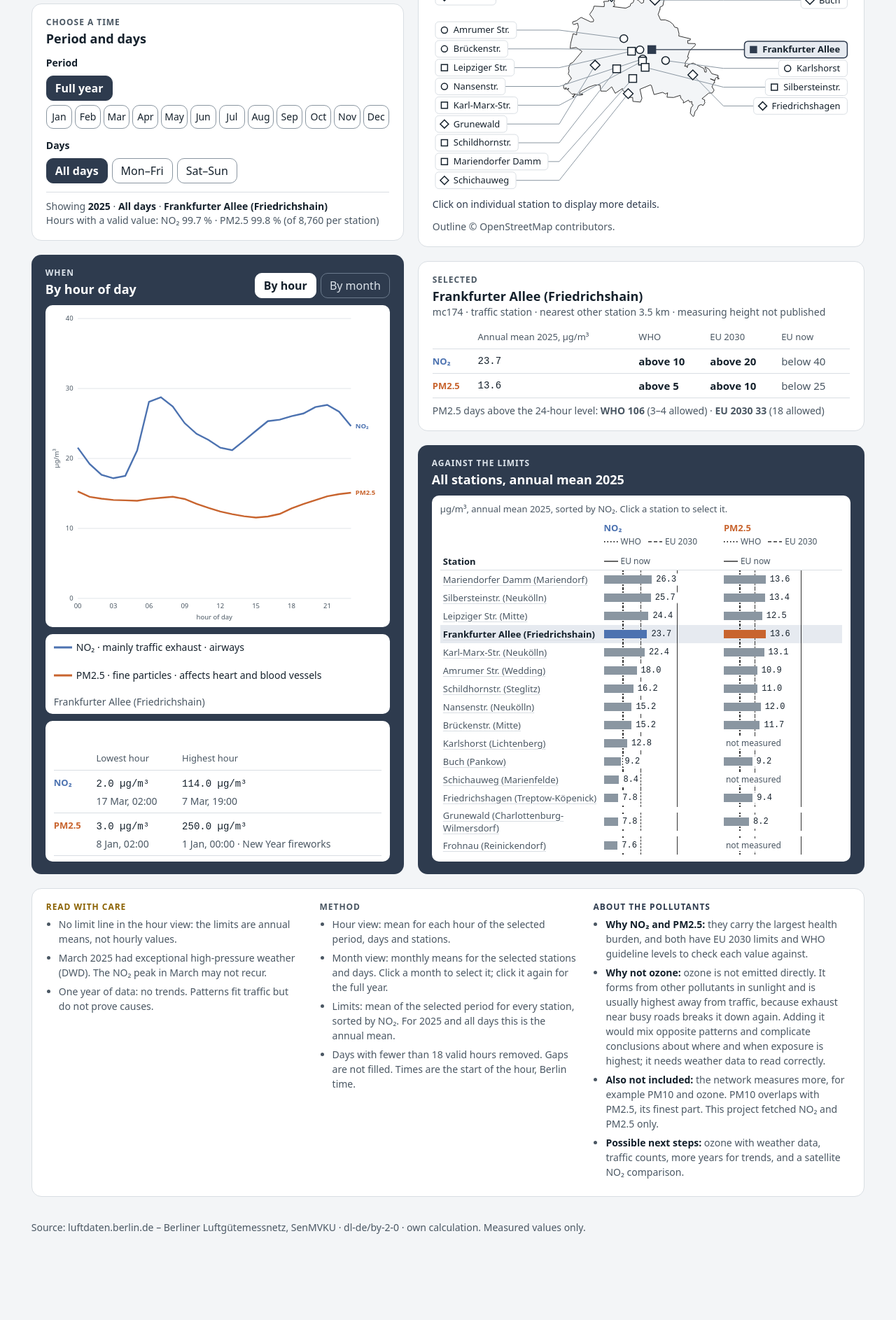
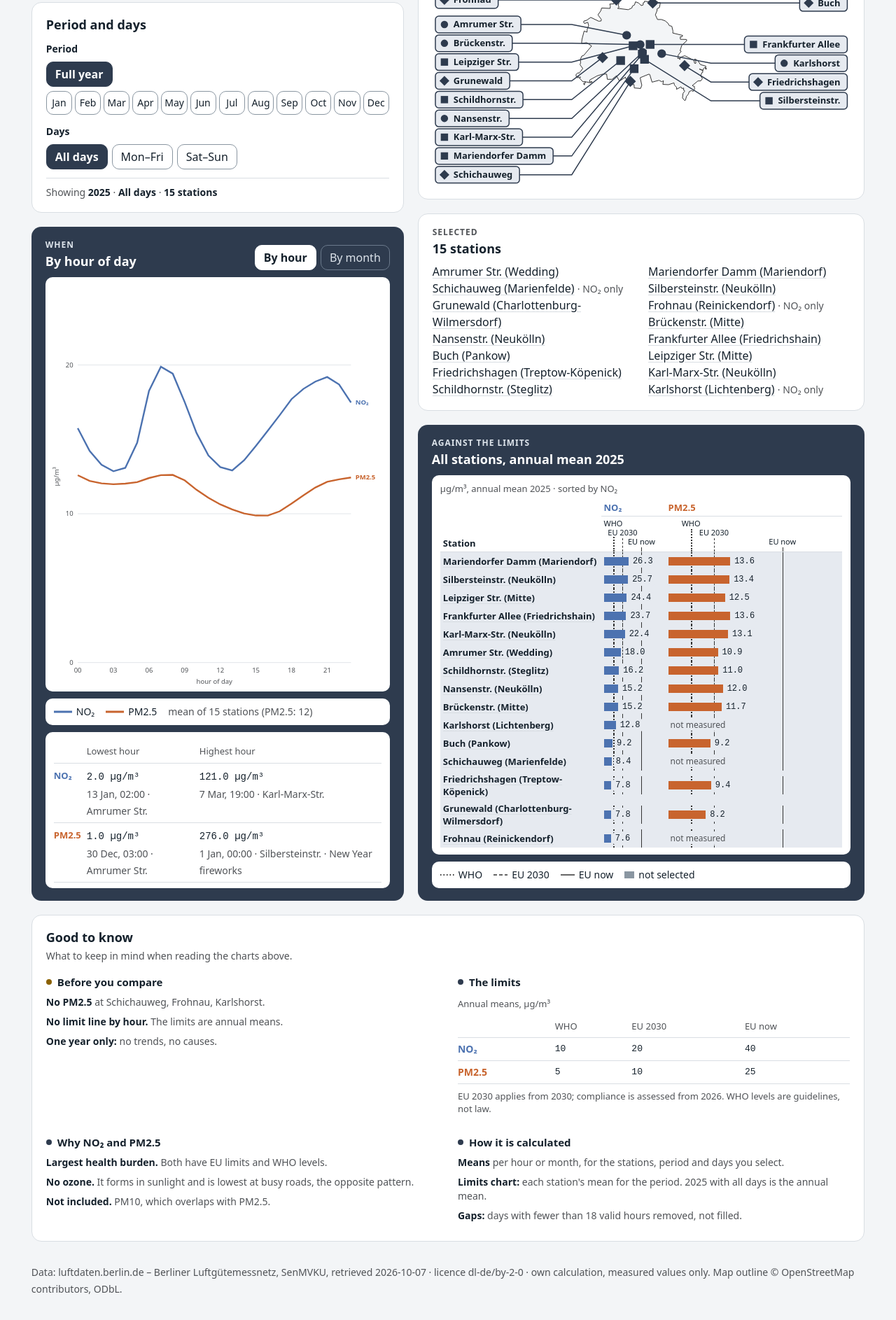
Before and after one commit to petrakuhnle/Air_Quality_Project, a plain HTML site: page app/index.html in a window 1280 px wide. Shown: the part 273-2159 px from the top of the page at 70% size. Before the commit the page ends 2071 px from the top, so only its background shows below. Drawn offline with Linux system fonts and the light colour scheme.

Commit message:
index: Design changes to improve clarity and usability

```diff
--- a/app/index.html
+++ b/app/index.html
@@ -14,7 +14,7 @@
   --frame: #2E3B4E;       /* dark grey blue around charts */
   --on-frame: #DCE3EA;    /* text on the frame, 8.8:1 */
   --ink: #15212C;         /* text */
-  --secondary: #4A5763;   /* secondary text, 7.4:1 on white */
+  --secondary: #505357;   /* secondary text, neutral grey, 7.9:1 on white */
   --line: #D9DEE3;        /* borders, gridlines */
   --select: #2E3B4E;      /* interface: selection, actions, focus, 11.7:1 on white */
   --select-tint: #E6EAF0; /* selected rows and labels */
@@ -120,6 +120,8 @@ table.limits tr.on { background: var(--select-tint); }
 .bar .val { position: absolute; top: 1px; font-family: "IBM Plex Mono", ui-monospace, monospace; font-size: 12px; line-height: 18px;
             color: var(--ink); background: var(--surface); padding: 0 3px; border-radius: 3px; z-index: 1; }
 tr.on .bar .val { background: var(--select-tint); }
+.refname { position: absolute; transform: translateX(-50%); font-size: 11px; line-height: 13px; font-weight: 400;
+           color: var(--ink); background: var(--surface); padding: 0 2px; white-space: nowrap; }
 .bar .na { position: relative; z-index: 1; font-size: 12px; color: var(--secondary); background: var(--surface); padding: 0 3px; }
 tr.on .bar .na { background: var(--select-tint); }
 
@@ -130,29 +132,41 @@ tr.on .bar .na { background: var(--select-tint); }
 .label-btn:hover .lbg { stroke: var(--select); }
 .label-btn:focus { outline: none; }
 .label-btn:focus-visible .lbg { stroke: var(--select); stroke-width: 3; }
-.mapfoot { display: flex; justify-content: space-between; gap: 12px; flex-wrap: wrap; margin-top: 8px; }
+#group-note { margin: 8px 0 0; }
+/* All and None are secondary to the station types */
+#groups .quiet { color: var(--secondary); border-color: var(--line); }
+#groups .quiet[aria-pressed="true"] { color: #fff; border-color: var(--select); }
 
 /* Notes at the bottom: quiet, typed by a coloured tag only */
-.notes { display: grid; grid-template-columns: repeat(3, minmax(0, 1fr)); gap: 24px; }
-.notes h3 { font-size: 12px; line-height: 16px; letter-spacing: .08em; text-transform: uppercase; margin: 0 0 6px; }
-.notes ul { margin: 0; padding-left: 18px; font-size: 14px; line-height: 21px; color: var(--secondary); }
-.notes li { margin-bottom: 6px; }
-.notes .care h3 { color: var(--care); }
-.notes .method h3 { color: var(--secondary); }
-.notes .about h3 { color: var(--select); }
+#s-notes .lead { margin: 2px 0 14px; font-size: 14px; color: var(--secondary); }
+.notes { display: grid; grid-template-columns: repeat(4, minmax(0, 1fr)); gap: 28px; }
+.note-col h3 { display: flex; align-items: center; gap: 8px; font-size: 15px; line-height: 22px; margin: 0 0 8px; color: var(--ink); }
+.note-col .dot { width: 8px; height: 8px; border-radius: 50%; background: var(--select); flex: none; }
+.note-col.care .dot { background: var(--care); }
+.notes ul { margin: 0; padding-left: 0; list-style: none; font-size: 14px; line-height: 20px; color: var(--secondary); }
+.notes li { margin-bottom: 8px; }
 .notes b { color: var(--ink); }
+.notes .fine { margin: 8px 0 0; font-size: 13px; line-height: 18px; color: var(--secondary); }
+table.levels { border-collapse: collapse; font-size: 14px; width: 100%; }
+table.levels caption { text-align: left; font-size: 13px; color: var(--secondary); padding-bottom: 4px; }
+table.levels th, table.levels td { padding: 4px 6px 4px 0; border-bottom: 1px solid var(--line); text-align: left; }
+table.levels thead th, table.levels tr:first-child th { font-weight: 400; font-size: 13px; color: var(--secondary); }
+table.levels td { font-family: "IBM Plex Mono", ui-monospace, monospace; font-size: 13px; color: var(--ink); }
+table.levels .no2 { color: var(--no2); font-weight: 700; }
+table.levels .pm25 { color: var(--pm25); font-weight: 700; }
 footer { padding: 0 var(--edge) 32px; color: var(--secondary); font-size: 14px; }
 .error { max-width: 1680px; margin: 0 auto; padding: 24px var(--edge); font-size: 18px; }
 
+@media (max-width: 1400px) and (min-width: 1101px) { .notes { grid-template-columns: repeat(2, minmax(0, 1fr)); } }
 /* Smaller laptops and tablets: one column in reading order */
 @media (max-width: 1100px) {
   .grid { grid-template-columns: minmax(0, 1fr); grid-template-areas: "pol" "map" "station" "sel" "when" "limits" "notes"; }
   .area-left, .area-right { display: contents; }
   #s-pollutants { grid-area: pol; } #s-map { grid-area: map; } #s-station { grid-area: station; }
   #s-select { grid-area: sel; } #s-when { grid-area: when; } #s-limits { grid-area: limits; }
-  .notes { grid-template-columns: 1fr; }
+  .notes { grid-template-columns: repeat(2, minmax(0, 1fr)); }
 }
-@media (max-width: 640px) { .pollutants { grid-template-columns: 1fr; } .months { grid-template-columns: repeat(6, 1fr); } .namelist { columns: 1; } }
+@media (max-width: 640px) { .notes { grid-template-columns: 1fr; } .pollutants { grid-template-columns: 1fr; } .months { grid-template-columns: repeat(6, 1fr); } .namelist { columns: 1; } }
 </style>
 </head>
 <body>
@@ -168,22 +182,20 @@ footer { padding: 0 var(--edge) 32px; color: var(--secondary); font-size: 14px;
     <section class="card" id="s-pollutants" aria-labelledby="h-pol">
       <div class="head" style="margin-bottom:8px">
         <div><p class="eyebrow">What is measured</p><h2 id="h-pol" class="sr">Pollutants</h2></div>
-        <a class="small" href="#about">Why these two, and not ozone?</a>
       </div>
       <div class="pollutants">
         <div class="pol no2">
           <b>Nitrogen dioxide (NO₂)</b>
-          <span class="small">Mainly traffic exhaust · affects the airways · all 15 stations</span>
+          <span class="small">Mainly traffic exhaust · affects the airways · measured at all 15 stations</span>
         </div>
         <div class="pol pm25">
           <b>Fine particles (PM2.5)</b>
-          <span class="small">Particles under 2.5 µm · affects heart and blood vessels · 12 of 15 stations</span>
+          <span class="small">Particles under 2.5 µm · affects heart and blood vessels · measured at 12 of 15 stations</span>
         </div>
       </div>
     </section>
 
     <section class="card" id="s-select" aria-labelledby="h-sel">
-      <p class="eyebrow">Choose a time</p>
       <h2 id="h-sel" style="margin-bottom:10px">Period and days</h2>
       <fieldset>
         <legend>Period</legend>
@@ -214,16 +226,13 @@ footer { padding: 0 var(--edge) 32px; color: var(--secondary); font-size: 14px;
   <div class="area-right">
     <section class="card" id="s-map" aria-labelledby="h-map">
       <div class="head">
-        <div><p class="eyebrow">Choose a place</p><h2 id="h-map">Stations</h2></div>
+        <div><h2 id="h-map">Stations</h2></div>
         <div class="row" id="groups" role="group" aria-label="Select a group of stations"></div>
       </div>
       <div class="mapbox">
         <svg id="map" viewBox="0 0 600 400" class="chart" role="group" aria-label="Map of Berlin. Each station name is a button."></svg>
       </div>
-      <div class="mapfoot">
-        <span class="small" style="color:var(--select)">Click on individual station to display more details.</span>
-        <span class="small">Outline © OpenStreetMap contributors.</span>
-      </div>
+      <p class="small" id="group-note" hidden></p>
     </section>
 
     <section class="card" id="s-station" aria-live="polite"></section>
@@ -232,31 +241,51 @@ footer { padding: 0 var(--edge) 32px; color: var(--secondary); font-size: 14px;
       <p class="eyebrow">Against the limits</p>
       <h2 id="h-limits">All stations, <span id="limits-period"></span></h2>
       <div class="panel grow" style="padding:10px 12px"><table class="limits" id="g-limits"></table></div>
+      <div class="legend" id="limits-legend"></div>
     </section>
   </div>
 
   <section class="card" id="s-notes" aria-labelledby="h-notes">
-    <h2 id="h-notes" class="sr">Notes</h2>
+    <h2 id="h-notes">Good to know</h2>
+    <p class="lead">What to keep in mind when reading the charts above.</p>
     <div class="notes">
-      <div class="care"><h3>Read with care</h3><ul id="care-list"></ul></div>
-      <div class="method"><h3>Method</h3><ul>
-        <li>Hour view: mean for each hour of the selected period, days and stations.</li>
-        <li>Month view: monthly means for the selected stations and days. Click a month to select it; click it again for the full year.</li>
-        <li>Limits: mean of the selected period for every station, sorted by NO₂. For 2025 and all days this is the annual mean.</li>
-        <li>Days with fewer than 18 valid hours removed. Gaps are not filled. Times are the start of the hour, Berlin time.</li>
-      </ul></div>
-      <div class="about" id="about"><h3>About the pollutants</h3><ul>
-        <li><b>Why NO₂ and PM2.5:</b> they carry the largest health burden, and both have EU 2030 limits and WHO guideline levels to check each value against.</li>
-        <li><b>Why not ozone:</b> ozone is not emitted directly. It forms from other pollutants in sunlight and is usually highest away from traffic, because exhaust near busy roads breaks it down again. Adding it would mix opposite patterns and complicate conclusions about where and when exposure is highest; it needs weather data to read correctly.</li>
-        <li><b>Also not included:</b> the network measures more, for example PM10 and ozone. PM10 overlaps with PM2.5, its finest part. This project fetched NO₂ and PM2.5 only.</li>
-        <li><b>Possible next steps:</b> ozone with weather data, traffic counts, more years for trends, and a satellite NO₂ comparison.</li>
-      </ul></div>
+      <div class="note-col care">
+        <h3><span class="dot" aria-hidden="true"></span>Before you compare</h3>
+        <ul id="care-list"></ul>
+      </div>
+      <div class="note-col">
+        <h3><span class="dot" aria-hidden="true"></span>The limits</h3>
+        <table class="levels">
+          <caption>Annual means, µg/m³</caption>
+          <tr><th scope="col"></th><th scope="col">WHO</th><th scope="col">EU 2030</th><th scope="col">EU now</th></tr>
+          <tr><th scope="row" class="no2">NO₂</th><td>10</td><td>20</td><td>40</td></tr>
+          <tr><th scope="row" class="pm25">PM2.5</th><td>5</td><td>10</td><td>25</td></tr>
+        </table>
+        <p class="fine">EU 2030 applies from 2030; compliance is assessed from 2026. WHO levels are guidelines, not law.</p>
+      </div>
+      <div class="note-col">
+        <h3><span class="dot" aria-hidden="true"></span>Why NO₂ and PM2.5</h3>
+        <ul>
+          <li><b>Largest health burden.</b> Both have EU limits and WHO levels.</li>
+          <li><b>No ozone.</b> It forms in sunlight and is lowest at busy roads, the opposite pattern.</li>
+          <li><b>Not included.</b> PM10, which overlaps with PM2.5.</li>
+        </ul>
+      </div>
+      <div class="note-col">
+        <h3><span class="dot" aria-hidden="true"></span>How it is calculated</h3>
+        <ul>
+          <li><b>Means</b> per hour or month, for the stations, period and days you select.</li>
+          <li><b>Limits chart:</b> each station's mean for the period. 2025 with all days is the annual mean.</li>
+          <li><b>Gaps:</b> days with fewer than 18 valid hours removed, not filled.</li>
+        </ul>
+      </div>
     </div>
   </section>
 </main>
 
 <footer>
-  Source: luftdaten.berlin.de – Berliner Luftgütemessnetz, SenMVKU · dl-de/by-2-0 · own calculation. Measured values only.
+  Data: luftdaten.berlin.de – Berliner Luftgütemessnetz, SenMVKU, retrieved 2026-10-07 · licence dl-de/by-2-0 · own calculation, measured values only.
+  Map outline © OpenStreetMap contributors, ODbL.
 </footer>
 
 <script>
@@ -266,7 +295,7 @@ const POLS = ["NO2", "PM2.5"];
 const LABEL = {"NO2": "NO₂ · mainly traffic exhaust · airways", "PM2.5": "PM2.5 · fine particles · affects heart and blood vessels"};
 const SHORT = {"NO2": "NO₂", "PM2.5": "PM2.5"};
 const COLOUR = {"NO2": "#4c72b0", "PM2.5": "#c8642e"};
-const OTHER = "#8A96A1", REF = "#333333", SELECT = "#2E3B4E", SELECT_TINT = "#E6EAF0", INK = "#15212C", MUTED = "#4A5763", GRID = "#D9DEE3", BAND = "#EEEEEE";
+const OTHER = "#8A96A1", REF = "#333333", SELECT = "#2E3B4E", SELECT_TINT = "#E6EAF0", INK = "#15212C", MUTED = "#505357", GRID = "#D9DEE3", BAND = "#EEEEEE";
 // Ordered from lowest to highest value, as they sit on the axis
 const REFS = [["annual_who", "WHO", "who", "1.5 3"], ["annual_eu2030", "EU 2030", "eu2030", "5 3"], ["annual_in_force", "EU now", "now", null]];
 const MONTH = ["Jan", "Feb", "Mar", "Apr", "May", "Jun", "Jul", "Aug", "Sep", "Oct", "Nov", "Dec"];
@@ -278,7 +307,7 @@ const FONT = 12;
 let D = null;
 let EXTRA = 0;   // extra chart height so both chart frames end on one line without empty space
 // Default: one station, full year, all days, hour view
-const S = {stations: new Set(["mc174"]), month: null, daytype: "both", view: "hour"};
+const S = {stations: new Set(), month: null, daytype: "both", view: "hour"};   // stations: all, set on load
 
 // ---------- helpers ----------
 const el = id => document.getElementById(id);
@@ -340,11 +369,6 @@ function meanOver(code, pol, months) {
   cellsFor(code, pol, months).forEach(c => c.mean.forEach((v, h) => { if (v !== null) { s += v * c.n[h]; n += c.n[h]; } }));
   return {mean: n ? s / n : null, n};
 }
-function possibleHours() {
-  let n = 0;
-  monthsOf().forEach(mm => daytypes().forEach(dt => { n += D.hours_in_period[String(mm)][dt]; }));
-  return n;
-}
 
 // ---------- chart helpers ----------
 const stepFor = m => m <= 20 ? 5 : m <= 60 ? 10 : m <= 150 ? 25 : 50;
@@ -404,7 +428,7 @@ function drawWhen() {
     x = i => box.l + (i + 0.5) * slot;
     [[0, 2], [5, 3], [11, 1]].forEach(([a, n]) => svgEl("rect", {x: box.l + a * slot, y: box.t, width: n * slot, height: box.b - box.t, fill: BAND}, svg));
     ticks = MONTH_TICK.map((t, i) => [i, t]);
-    xLabel = "month · click to select"; yLabel = "µg/m³, monthly mean";
+    xLabel = "month"; yLabel = "µg/m³, monthly mean";
   }
   const y = yAxis(svg, box, niceMax(series.flatMap(s => s.mean)), yLabel);
   ticks.forEach(([i, t]) => text(svg, x(i), H - 24, t, {"text-anchor": "middle",
@@ -429,7 +453,7 @@ function drawWhen() {
   }
   const pmMissing = sel.filter(c => !measures(c, "PM2.5")).length;
   const who = sel.length === 1 ? stationLabel(byCode(sel[0])) : `mean of ${sel.length} stations` + (pmMissing && pmMissing < sel.length ? ` (PM2.5: ${sel.length - pmMissing})` : "");
-  el("when-legend").innerHTML = series.map(s => legendLine(LABEL[s.pol], COLOUR[s.pol])).join("") + `<span class="small">${who}</span>`;
+  el("when-legend").innerHTML = series.map(s => legendLine(SHORT[s.pol], COLOUR[s.pol])).join("") + `<span class="small">${who}</span>`;
   el("g-when-desc").textContent = series.map(s => {
     const v = s.mean.filter(q => q != null), hi = s.mean.indexOf(Math.max(...v)), lo = s.mean.indexOf(Math.min(...v));
     const at = i => S.view === "hour" ? `${pad2(i)}:00` : MONTH[i];
@@ -447,8 +471,11 @@ function drawLimits() {
     .sort((a, b) => (b.v.NO2 ?? -1) - (a.v.NO2 ?? -1));
   const scale = Object.fromEntries(POLS.map(p => [p, niceMax(rows.map(r => r.v[p]), REFS.map(([k]) => D.limits[p][k])) * 1.25]));
   const pct = (v, p) => (v / scale[p] * 100).toFixed(1) + "%";
-  const key = REFS.map(([, n, , dash]) => `<span>${keyLine(dash)}${n}</span>`).join("");
-  const head = POLS.map(p => `<th scope="col"><span style="color:${COLOUR[p]};font-weight:700">${SHORT[p]}</span><span class="key">${key}</span></th>`).join("");
+  const head = POLS.map(p => `<th scope="col"><span style="color:${COLOUR[p]};font-weight:700">${SHORT[p]}</span></th>`).join("");
+  // Reference names sit directly above their line, one row each so they never overlap
+  const names = POLS.map(p => `<th scope="col" class="refnames"><div class="bar" style="height:44px">` +
+    REFS.map(([k, n, cls], j) => `<i class="ref ${cls}" style="left:${pct(D.limits[p][k], p)};top:${4 + j * 13 + 11}px;bottom:-3px" aria-hidden="true"></i>` +
+      `<span class="refname" style="left:${pct(D.limits[p][k], p)};top:${j * 13}px">${n}</span>`).join("") + `</div></th>`).join("");
   const body = rows.map(r => {
     const on = S.stations.has(r.code);
     const cells = POLS.map(p => {
@@ -464,8 +491,10 @@ function drawLimits() {
       `${stationLabel(byCode(r.code))}</button></th>${cells}</tr>`;
   }).join("");
   const unit = isAnnual() ? "µg/m³, annual mean 2025" : `µg/m³, mean · ${periodName()} · ${daysName()}`;
-  el("g-limits").innerHTML = `<caption>${unit}, sorted by NO₂. Click a station to select it.</caption>` +
-    `<thead><tr><th scope="col">Station</th>${head}</tr></thead><tbody>${body}</tbody>`;
+  el("g-limits").innerHTML = `<caption>${unit} · sorted by NO₂</caption>` +
+    `<thead><tr><th scope="col" rowspan="2" style="vertical-align:bottom">Station</th>${head}</tr><tr>${names}</tr></thead><tbody>${body}</tbody>`;
+  el("limits-legend").innerHTML = REFS.map(([, n, , dash]) => `<span>${keyLine(dash)}${n}</span>`).join("") +
+    `<span><svg width="14" height="10" aria-hidden="true"><rect width="14" height="10" fill="${OTHER}"/></svg>not selected</span>`;
   el("g-limits").querySelectorAll(".linkbtn").forEach(b => { b.onclick = () => selectOne(b.dataset.code); });
   el("limits-period").textContent = isAnnual() ? "annual mean 2025" : `${periodName()} · ${daysName()}`;
 }
@@ -511,10 +540,10 @@ function renderStation() {
       return `<tr><th scope="row" style="color:${COLOUR[p]};font-weight:700">${SHORT[p]}</th><td class="mono">${fmt(a)}</td>` +
         REFS.map(([k]) => { const up = a > D.limits[p][k]; return `<td class="${up ? "above" : "below"}">${up ? "above" : "below"} ${D.limits[p][k]}</td>`; }).join("") + "</tr>";
     }).join("");
-    const pm = s.pm25 ? `<p class="small" style="margin:8px 0 0">PM2.5 days above the 24-hour level: <b>WHO ${D.limits["PM2.5"].days_over_who[c]}</b> (3–4 allowed) · <b>EU 2030 ${D.limits["PM2.5"].days_over_eu2030[c]}</b> (18 allowed)</p>` : "";
-    return `<h2>${stationLabel(s)}</h2><div class="small">${c} · ${s.type} station · nearest other station ${s.distance_nearest_km ?? "–"} km · measuring height ${s.inlet_height_m != null ? s.inlet_height_m + " m" : "not published"}</div>
-      <table class="vals" style="margin-top:8px"><tr><th scope="col"><span class="sr">Pollutant</span></th><th scope="col">Annual mean 2025, µg/m³</th>` +
-      REFS.map(([, n]) => `<th scope="col">${n}</th>`).join("") + `</tr>${rows}</table>${pm}`;
+    return `<h2>${stationLabel(s)}<span class="small" style="font-weight:400">, ${s.type}, ${c}</span></h2>
+      <div class="small">nearest other station ${s.distance_nearest_km ?? "–"} km · measuring height: ${s.inlet_height_m != null ? s.inlet_height_m + " m" : "not published"}</div>
+      <table class="vals" style="margin-top:8px"><tr><th scope="col">Pollutant</th><th scope="col">Annual mean 2025, µg/m³</th>` +
+      REFS.map(([, n]) => `<th scope="col">${n}</th>`).join("") + `</tr>${rows}</table>`;
   }).join(`<hr style="border:0;border-top:1px solid var(--line);margin:14px 0">`);
 }
 
@@ -546,23 +575,22 @@ function renderControls() {
   const all = D.stations.map(s => s.code);
   [["All", all], ...TYPES.map(([t, n]) => [n, D.stations.filter(s => s.type === t).map(s => s.code)]), ["None", []]].forEach(([n, codes]) => {
     const same = codes.length === S.stations.size && codes.every(c => S.stations.has(c));
-    gr.appendChild(pressButton(n, same, () => { S.stations = new Set(codes); render(); }));
+    const b = pressButton(n, same, () => { S.stations = new Set(codes); render(); });
+    if (n === "All" || n === "None") b.classList.add("quiet");
+    gr.appendChild(b);
   });
-  const sel = selected(), possible = possibleHours();
-  const cov = POLS.map(p => {
-    const codes = sel.filter(c => measures(c, p));
-    if (!codes.length) return null;
-    const valid = codes.reduce((a, c) => a + meanOver(c, p, monthsOf()).n, 0);
-    return `${SHORT[p]} ${(valid / (possible * codes.length) * 100).toFixed(1)} %`;
-  }).filter(Boolean);
+  const traffic = D.stations.filter(x => x.type === "traffic").map(x => x.code);
+  const isTraffic = traffic.length === S.stations.size && traffic.every(c => S.stations.has(c));
+  el("group-note").hidden = !isTraffic;
+  el("group-note").textContent = "Traffic stations stand at busy roads on purpose; the network labels them as traffic stations in its data.";
+  const sel = selected();
   const who = sel.length === 0 ? "no station" : sel.length === 1 ? stationLabel(byCode(sel[0])) : `${sel.length} stations`;
-  el("status").innerHTML = `Showing <b>${periodName()}</b> · <b>${daysName()}</b> · <b>${who}</b>` +
-    (cov.length ? `<br>Hours with a valid value: ${cov.join(" · ")} (of ${possible.toLocaleString("en")} per station)` : "");
+  el("status").innerHTML = `Showing <b>${periodName()}</b> · <b>${daysName()}</b> · <b>${who}</b>`;
 }
 
 // ---------- map: outline, stations, every name in a column with a leader line ----------
 function renderMap() {
-  const svg = el("map"), W = 600, H = 400, COL = 168, LH = 24, GAP = 3;
+  const svg = el("map"), W = 600, H = 400, COL = 186, LH = 24, GAP = 3;
   svg.innerHTML = "";
   const pts = D.stations.filter(s => s.lat != null && s.lng != null);
   const ring = (D.boundary || []).flat();
@@ -591,6 +619,20 @@ function renderMap() {
     const overflow = prev + LH - (H - 4);
     if (overflow > 0) for (let j = list.length - 1, lim = H - 4 - LH; j >= 0; j--) { list[j].ly = Math.min(list[j].ly, lim); lim = list[j].ly - LH - GAP; }
     if (list.length && list[0].ly < 4) { const d = 4 - list[0].ly; list.forEach(i => { i.ly += d; }); }
+    // Untangle: swap the label slots of two stations whenever their lines cross.
+    // Each swap shortens the total line length, so this always ends with no crossings.
+    const bendX = side === "left" ? COL + 14 : W - COL - 14;
+    const cross = (a, b) => {
+      const o = (p, q, r) => Math.sign((q[0] - p[0]) * (r[1] - p[1]) - (q[1] - p[1]) * (r[0] - p[0]));
+      const p1 = [bendX, a.ly + LH / 2], p2 = [a.x, a.y], p3 = [bendX, b.ly + LH / 2], p4 = [b.x, b.y];
+      return o(p1, p2, p3) * o(p1, p2, p4) < 0 && o(p3, p4, p1) * o(p3, p4, p2) < 0;
+    };
+    for (let pass = 0, swapped = true; swapped && pass < 200; pass++) {
+      swapped = false;
+      for (let a = 0; a < list.length; a++) for (let b = a + 1; b < list.length; b++) {
+        if (cross(list[a], list[b])) { [list[a].ly, list[b].ly] = [list[b].ly, list[a].ly]; swapped = true; }
+      }
+    }
     list.forEach(i => {
       const cy = i.ly + LH / 2;
       const g = svgEl("g", {class: "label-btn", role: "button", tabindex: 0, "aria-pressed": i.on ? "true" : "false",
@@ -623,13 +665,14 @@ function renderMap() {
 // ---------- notes at the bottom ----------
 function renderNotes() {
   const sel = selected(), items = [];
-  if (S.view === "hour") items.push("No limit line in the hour view: the limits are annual means, not hourly values.");
-  if (!isAnnual()) items.push("Means for part of the year are compared with annual limits only as a yardstick.");
-  const missing = sel.filter(c => !measures(c, "PM2.5")).map(c => stationLabel(byCode(c)));
-  if (missing.length) items.push(`PM2.5 is not measured at ${missing.join(", ")}.` +
-    (missing.length < sel.length ? ` The PM2.5 values use the other ${sel.length - missing.length} station${sel.length - missing.length === 1 ? "" : "s"}.` : " Only NO₂ is shown."));
-  items.push("March 2025 had exceptional high-pressure weather (DWD). The NO₂ peak in March may not recur.");
-  items.push("One year of data: no trends. Patterns fit traffic but do not prove causes.");
+  const missing = sel.filter(c => !measures(c, "PM2.5")).map(c => street(byCode(c)));
+  if (missing.length) items.push(`<b>No PM2.5</b> at ${missing.join(", ")}.`);
+  items.push(S.view === "hour"
+    ? "<b>No limit line by hour.</b> The limits are annual means."
+    : "<b>Monthly means</b> are not compared with the annual limits.");
+  if (!isAnnual()) items.push("<b>Part of the year:</b> the limits chart is a yardstick only.");
+  if (S.view === "month" || S.month === 3) items.push("<b>March 2025:</b> exceptional high-pressure weather (DWD).");
+  items.push("<b>One year only:</b> no trends, no causes.");
   el("care-list").innerHTML = items.map(t => `<li>${t}</li>`).join("");
 }
 
@@ -638,7 +681,7 @@ function fitWhen() {
   const panel = el("quick").parentElement, svg = el("g-when");
   const spare = panel.clientHeight - el("quick").offsetHeight - 18;
   if (spare > 8 && svg.clientWidth) {
-    EXTRA = Math.min(260, Math.round(spare * 600 / svg.clientWidth));
+    EXTRA = Math.min(700, EXTRA + Math.round(spare * 600 / svg.clientWidth));
     drawWhen();
   }
 }
@@ -655,14 +698,14 @@ function render() {
   requestAnimationFrame(fitWhen);
 }
 
-// Data comes from berlin_2025.json next to this file, or is built in by the Streamlit app (window.BERLIN_DATA)
+// Data comes from berlin_2025.json next to this file, or from window.BERLIN_DATA if a host page builds it in
 (window.BERLIN_DATA ? Promise.resolve(window.BERLIN_DATA)
   : fetch("berlin_2025.json").then(r => { if (!r.ok) throw new Error(r.status); return r.json(); }))
   .then(data => {
     D = data;
     let t;
     window.addEventListener("resize", () => { clearTimeout(t); t = setTimeout(render, 150); });
-    if (!byCode("mc174")) S.stations = new Set(D.stations.length ? [D.stations[0].code] : []);
+    S.stations = new Set(D.stations.map(s => s.code));
     render();
   })
   .catch(() => {
```
